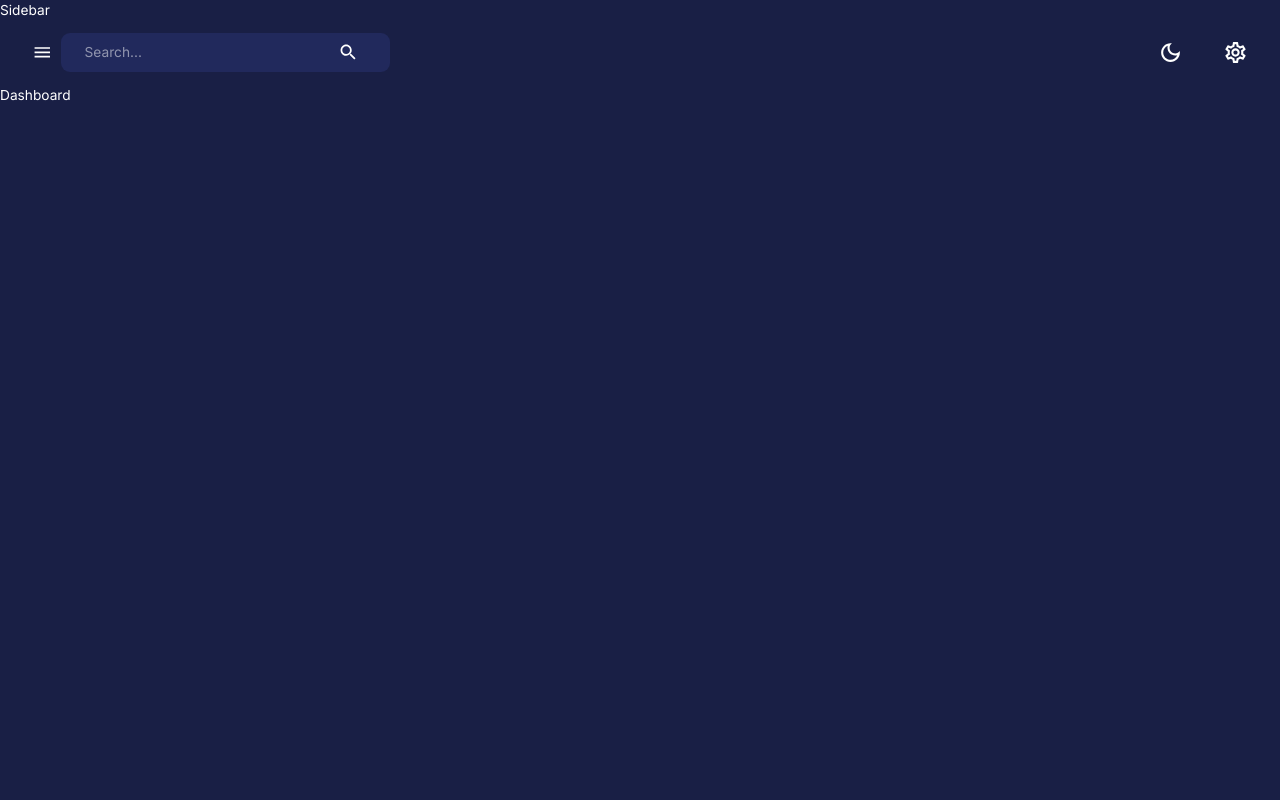
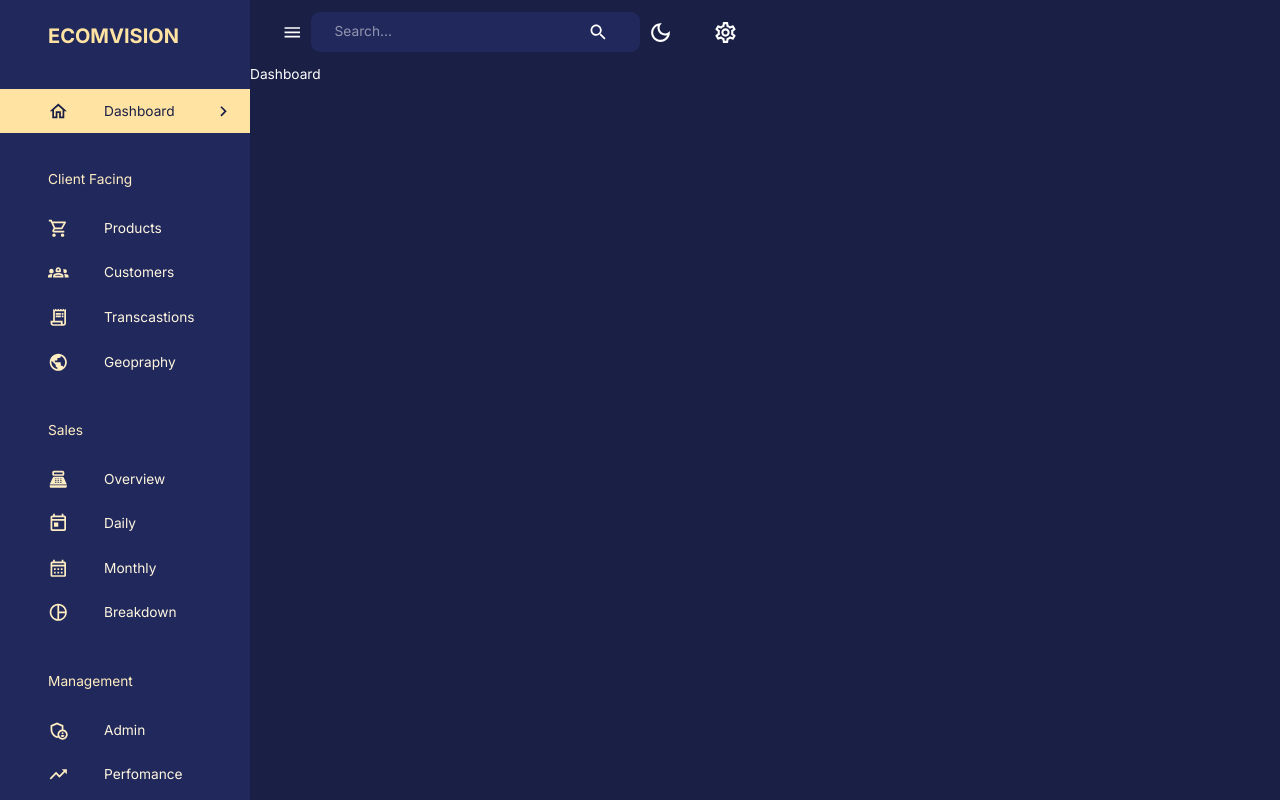
Before and after one commit to HernyakPisti/Dashboard, a React (Create React App) app in the folder client/: page /dashboard in a window 1280 px wide. Built offline with nearby package versions, Linux system fonts and the light colour scheme.

Commit message:
Added sidebar

```diff
--- a/client/src/components/Navbar.jsx
+++ b/client/src/components/Navbar.jsx
@@ -19,7 +19,7 @@
   InputBase,
 } from "@mui/material";
 
-const Navbar = () => {
+const Navbar = ({ isSidebarOpen, setIsSidebarOpen }) => {
   const dispatch = useDispatch();
   const theme = useTheme();
 
@@ -34,7 +34,7 @@
       <Toolbar sx={{ justifyContent: "space-between" }}>
         {/* LEFT SIDE */}
         <FlexBetween>
-          <IconButton onClick={() => console.log("open/clode sidebar")}>
+          <IconButton onClick={() => setIsSidebarOpen(!isSidebarOpen)}>
             <MenuIcon />
           </IconButton>
           <FlexBetween
--- a/client/src/components/Sidebar.jsx
+++ b/client/src/components/Sidebar.jsx
@@ -1,7 +1,200 @@
 import React from "react";
+import {
+  Box,
+  Divider,
+  Drawer,
+  IconButton,
+  List,
+  ListItem,
+  ListItemButton,
+  ListItemIcon,
+  ListItemText,
+  Typography,
+  useTheme,
+} from "@mui/material";
+import {
+  SettingsOutlined,
+  ChevronLeft,
+  HomeOutlined,
+  ShoppingCartOutlined,
+  Groups2Outlined,
+  ReceiptLongOutlined,
+  PublicOfSaleOutlined,
+  TodayOutlined,
+  CalendarMonthOutlined,
+  AdminPanelSettingsOutlined,
+  TrendingUpOutlined,
+  PieChartOutlined,
+  PublicOutlined,
+  PointOfSaleOutlined,
+  ChevronRightOutlined,
+} from "@mui/icons-material";
+import { useEffect, useState } from "react";
+import { useLocation, useNavigate } from "react-router-dom";
+import FlexBetween from "./FlexBetween";
+import profilImage from "assets/profile.jpg";
 
-const Sidebar = () => {
-  return <div>Sidebar</div>;
+const navItems = [
+  {
+    text: "Dashboard",
+    icon: <HomeOutlined />,
+  },
+  {
+    text: "Client Facing",
+    icon: null,
+  },
+  {
+    text: "Products",
+    icon: <ShoppingCartOutlined />,
+  },
+  {
+    text: "Customers",
+    icon: <Groups2Outlined />,
+  },
+  {
+    text: "Transcastions",
+    icon: <ReceiptLongOutlined />,
+  },
+  {
+    text: "Geopraphy",
+    icon: <PublicOutlined />,
+  },
+  {
+    text: "Sales",
+    icon: null,
+  },
+  {
+    text: "Overview",
+    icon: <PointOfSaleOutlined />,
+  },
+  {
+    text: "Daily",
+    icon: <TodayOutlined />,
+  },
+  {
+    text: "Monthly",
+    icon: <CalendarMonthOutlined />,
+  },
+  {
+    text: "Breakdown",
+    icon: <PieChartOutlined />,
+  },
+  {
+    text: "Management",
+    icon: null,
+  },
+  {
+    text: "Admin",
+    icon: <AdminPanelSettingsOutlined />,
+  },
+  {
+    text: "Perfomance",
+    icon: <TrendingUpOutlined />,
+  },
+];
+
+const Sidebar = ({
+  drawerWidth,
+  isSidebarOpen,
+  setIsSidebarOpen,
+  isNonMobile,
+}) => {
+  const { pathname } = useLocation();
+  const [active, setActive] = useState("");
+  const navigate = useNavigate();
+  const theme = useTheme();
+
+  useEffect(() => {
+    setActive(pathname.substring(1));
+  }, [pathname]);
+  return (
+    <Box component="nav">
+      {isSidebarOpen && (
+        <Drawer
+          open={isSidebarOpen}
+          onClose={() => setIsSidebarOpen(false)}
+          variant="persistent"
+          anchor="left"
+          sx={{
+            width: drawerWidth,
+            "& .MuiDrawer-paper": {
+              color: theme.palette.secondary[200],
+              backgroundColor: theme.palette.background.alt,
+              boxSixing: "border-box",
+              borderWidth: isNonMobile ? 0 : "2px",
+              width: drawerWidth,
+            },
+          }}
+        >
+          <Box width={"100%"}>
+            <Box m={"1.5rem 2rem 2rem 3rem"}>
+              <FlexBetween color={theme.palette.secondary.main}>
+                <Box display={"flex"} alignItems={"center"} gap={"0.5rem"}>
+                  <Typography variant="h4" fontWeight={"bold"}>
+                    ECOMVISION
+                  </Typography>
+                </Box>
+                {!isNonMobile && (
+                  <IconButton onClick={() => setIsSidebarOpen(!isSidebarOpen)}>
+                    <ChevronLeft />
+                  </IconButton>
+                )}
+              </FlexBetween>
+            </Box>
+            <List>
+              {navItems.map(({ text, icon }) => {
+                if (!icon) {
+                  return (
+                    <Typography key={text} sx={{ m: "2.25rem 0 1rem 3rem" }}>
+                      {text}
+                    </Typography>
+                  );
+                }
+                const lcText = text.toLocaleLowerCase();
+
+                return (
+                  <ListItem key={text} disablePadding>
+                    <ListItemButton
+                      onClick={() => {
+                        navigate(`/${lcText}`);
+                        setActive(lcText);
+                      }}
+                      sx={{
+                        backgroundColor:
+                          active === lcText
+                            ? theme.palette.secondary[300]
+                            : "transparent",
+                        color:
+                          active === lcText
+                            ? theme.palette.primary[600]
+                            : theme.palette.secondary[100],
+                      }}
+                    >
+                      <ListItemIcon
+                        sx={{
+                          ml: "2rem",
+                          color:
+                            active === lcText
+                              ? theme.palette.primary[600]
+                              : theme.palette.secondary[200],
+                        }}
+                      >
+                        {icon}
+                      </ListItemIcon>
+                      <ListItemText primary={text} />
+                      {active === lcText && (
+                        <ChevronRightOutlined sx={{ ml: "auto" }} />
+                      )}
+                    </ListItemButton>
+                  </ListItem>
+                );
+              })}
+            </List>
+          </Box>
+        </Drawer>
+      )}
+    </Box>
+  );
 };
 
 export default Sidebar;
--- a/client/src/scenes/layout/index.jsx
+++ b/client/src/scenes/layout/index.jsx
@@ -6,7 +6,7 @@
 import Sidebar from "components/Sidebar";
 
 const Layout = () => {
-  const isNonMobile = useMediaQuery("(min.width: 600 px)");
+  const isNonMobile = useMediaQuery("(min-width: 600px)");
   const [isSidebarOpen, setIsSidebarOpen] = useState(true);
   return (
     <Box
```
